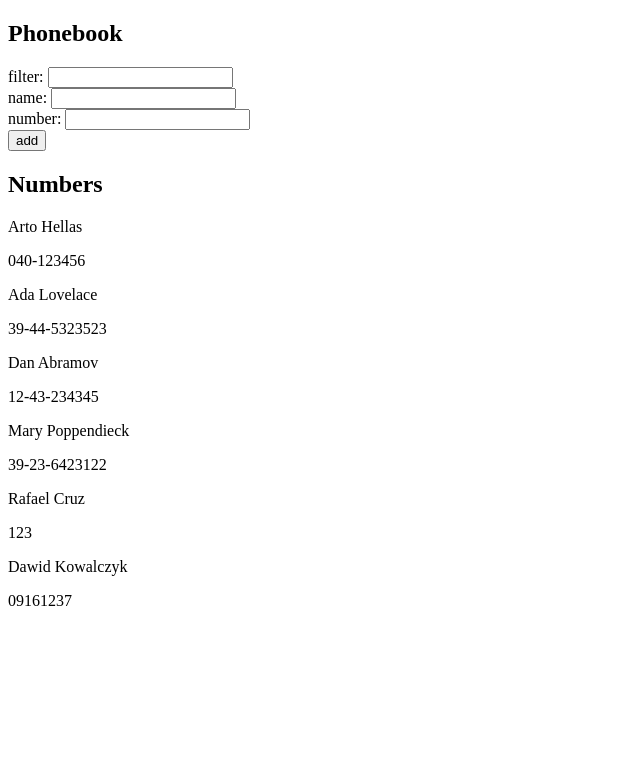
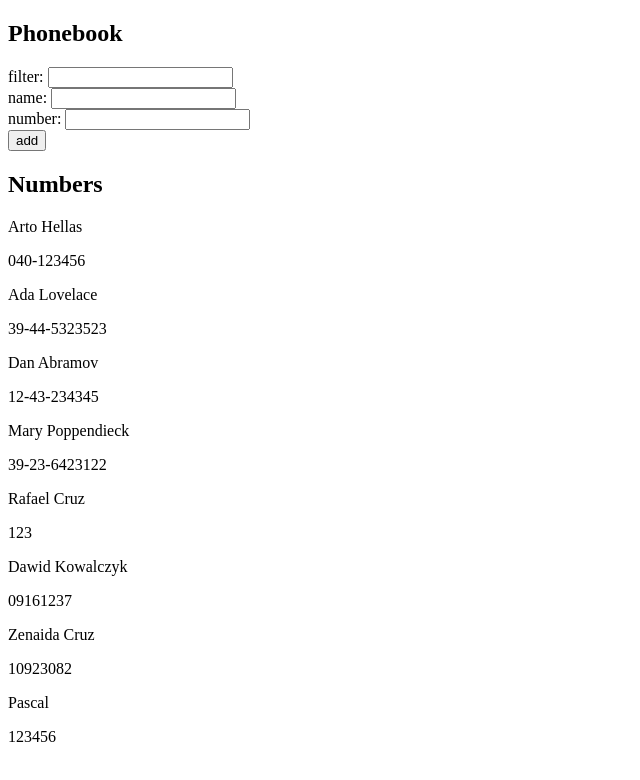
Before and after one commit to cruzrafaelx/fullstack-open, a React (Vite) app in the folder part-2/phonebook/phonebook/: page / in a window 1280 px wide. Shown: the top 780 px of the page, without its empty margins (0-640 px from the left). Built offline with nearby package versions, Linux system fonts and the light colour scheme; data requests are answered from the project's data file; the HTML template or start-up script is replaced by a standard one.

Commit message:
Extract axios into own module

```diff
--- a/part-2/phonebook/phonebook/db.json
+++ b/part-2/phonebook/phonebook/db.json
@@ -29,6 +29,16 @@
       "id": "5ed6",
       "name": "Dawid Kowalczyk",
       "number": "09161237"
+    },
+    {
+      "id": "177d",
+      "name": "Zenaida Cruz",
+      "number": "10923082"
+    },
+    {
+      "id": "7ca1",
+      "name": "Pascal",
+      "number": "123456"
     }
   ]
 }
--- a/part-2/phonebook/phonebook/src/App.jsx
+++ b/part-2/phonebook/phonebook/src/App.jsx
@@ -1,4 +1,5 @@
 import { useState, useEffect } from 'react'
+import phoneService from './services/phonebook'
 import axios from 'axios'
 import Filter from "./Components/Filter"
 import Form from "./Components/Form"
@@ -15,29 +16,31 @@ function App() {
 
     //Display initial phonebook, will only render once
     useEffect(()=> {
-    axios
-      .get('http://localhost:3001/persons')
-      .then(res => setNewFilteredList(res.data))
+      phoneService
+      .getAll()
+      .then(res => setNewFilteredList(res))
     }, [])
 
     //Fetch phonebook
     useEffect(() => {
-      axios
-      .get('http://localhost:3001/persons')
-      .then(res => setPersons(res.data))
-      console.log(persons)
+      phoneService
+      .getAll()
+      .then(res => setPersons(res))
     }, [])
 
+    //Handles name change
     const handleNameChange = (event) => {
       setNewName(event.target.value)
       console.log(event.target.value)
     }
 
+    //Handles number change
     const handleNumberChange = (event) => {
       setNewNumber(event.target.value)
       console.log(event.target.value)
     }
 
+    //Handles the filtration of the names
     const handleFilterChange = (event) => {
       const filterValue = event.target.value
       setNewFilter(filterValue)
@@ -45,11 +48,13 @@ function App() {
       setNewFilteredList(filterNames(filterValue))
     }
 
+    //Function that returns a list of the filtered names depending on the parameter
     const filterNames = (value) => {
       const filteredList = persons.filter(person => person.name.toLowerCase().includes(value))
       return filteredList
     }
 
+    //Handles submit event, sets the name and number input to empty.
     const handleSubmit = (event) => {
       event.preventDefault()
 
@@ -63,12 +68,11 @@ function App() {
 
       else{
         const newPerson = {name: newName, number: newNumber}
-        // const newPerson = [...persons, {name: newName, number: newNumber}]
-        axios
-          .post('http://localhost:3001/persons', newPerson)
+        phoneService
+          .addNew(newPerson)
           .then(res => {
-            console.log(res.data)
-            setPersons([...persons, res.data])
+            console.log(res)
+            setPersons([...persons, res])
           })
         setNewName('')
         setNewNumber('')
--- /dev/null
+++ b/part-2/phonebook/phonebook/src/services/phonebook.js
@@ -0,0 +1,15 @@
+import axios from 'axios'
+const baseUrl = 'http://localhost:3001/persons'
+
+const getAll = () => {
+    const request = axios.get(baseUrl)
+    return request.then(res => res.data)
+}
+
+const addNew = (person) => {
+    const request = axios.post(baseUrl, person)
+    return request.then(res => res.data)
+}
+
+
+export default { getAll, addNew }
```
